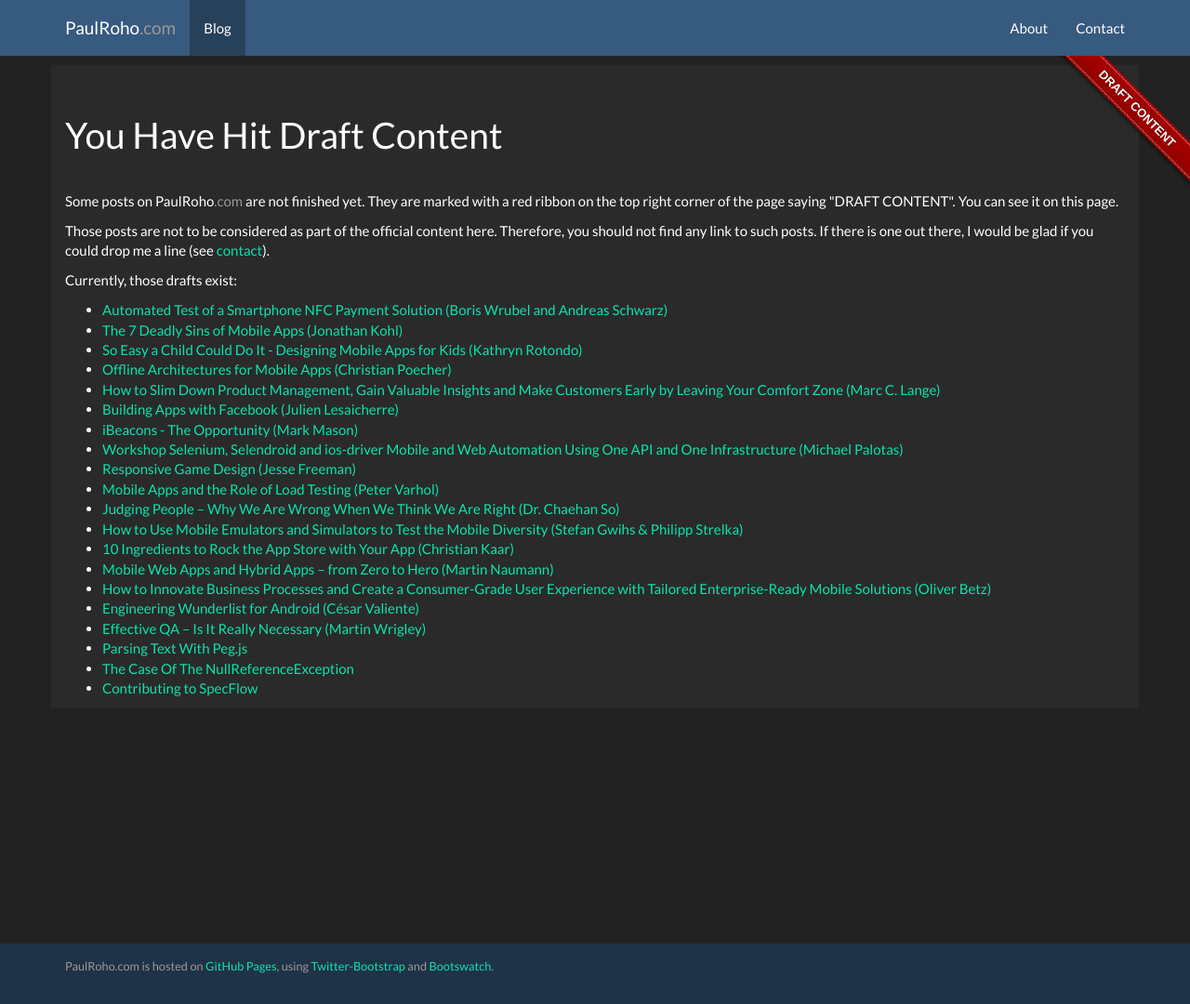
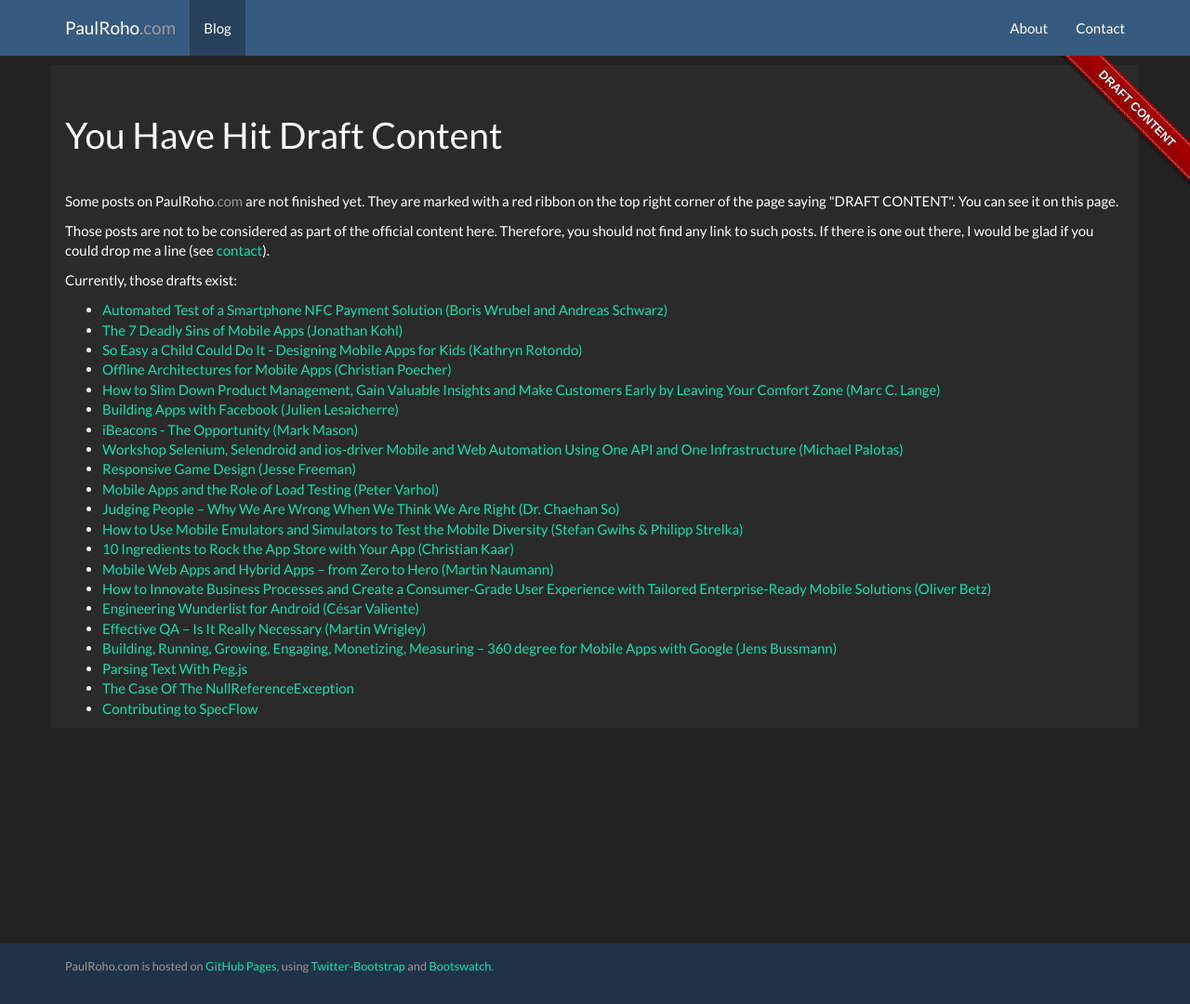
Before and after one commit to paulroho/paulroho.github.io, a Jekyll site: the page built from blog/draftcontent.html, in a window 1280 px wide and 1080 px high. Shown: the whole window at 93% size. Built offline with Jekyll 4.4.1, drawn with Linux system fonts in a browser that asks for light colours; nearby versions of some CDN libraries.

Commit message:
MAE2014: Building, Running, Growing, Engaging, Monetizing, Measuring – 360 degree for Mobile Apps with Google (Jens Bussmann)

```diff
--- a/_posts/2014-09-29-Building-Running-Growing-Engaging-Monetizing-Measuring.md
+++ b/_posts/2014-09-29-Building-Running-Growing-Engaging-Monetizing-Measuring.md
@@ -1,6 +1,16 @@
+---
+layout: blogdraft
+title: Building, Running, Growing, Engaging, Monetizing, Measuring – 360 degree for Mobile Apps with Google (Jens Bussmann)
+tags: [Mobile App Europe 2014, Mobile Apps]
+---
+
+Mobile App Europe 2014 Notes
+
 Keynote: Building, Running, Growing, Engaging, Monetizing, Measuring – 360° for Mobile Apps with Google
 ===
+Notes on a [keynote](http://mobileappeurope.com/talks/building-running-growing-engaging-monetizing-measuring-360-mobile-apps-google/ "Keynote: Building, Running, Growing, Engaging, Monetizing, Measuring – 360° for Mobile Apps with Google")
 by Jens Bussmann (Google)
+at the [Mobile App Europe 2014](http://mobileappeurope.com/).
 
 ---
 The keynote startet off presenting two images showing the crowd in Rome from the time a pope was to be elected. The first one was taken in 2005. On this picture you could see just a single little feature phone. (Note: At that time, Smartphones as we know them today were not on the market). The second one was taken in 2013. On that picture, there are mobile screens just everywhere.
@@ -22,16 +32,16 @@ The first statement from [Google's philosophy](http://www.google.com/about/compa
 
 The Bussmann showed
 
-# 1. Build Your Game
+## 1. Build Your Game
 Google Cloud Platform
 Mostly important: helps focus on your user
 
 Snapchat: 3-4 Bill worth, 1.5 employees for backend services
 
-# 2. Grow Your Audience
+## 2. Grow Your Audience
 86% of the times users spend in applications, e.g. not searching the web -> In Web advertising
 
-# 3. Engage Your Players
+## 3. Engage Your Players
 
 Diagram Engagement vs. Monetization
 
@@ -40,12 +50,12 @@ Google Analytics
 If you have data you have to extract the information that makes a difference.
 World cup game Brazil-Germany: rather balanced statistics, but 1:7 in goals.
 
-# 4. Monetize Your Application
+## 4. Monetize Your Application
 
 1. Sell your application
 1bill. active users on Android, 1.5 growth app downloads, 2.4 growth in revenue from Q1/2013-Q1/2014
 2. In App Purchasing AdMob integrating with Goolge Analytics
 
 
-http://cloud.google.com/starterpack
+[http://cloud.google.com/starterpack](http://cloud.google.com/starterpack)
 complete with one-app
```
